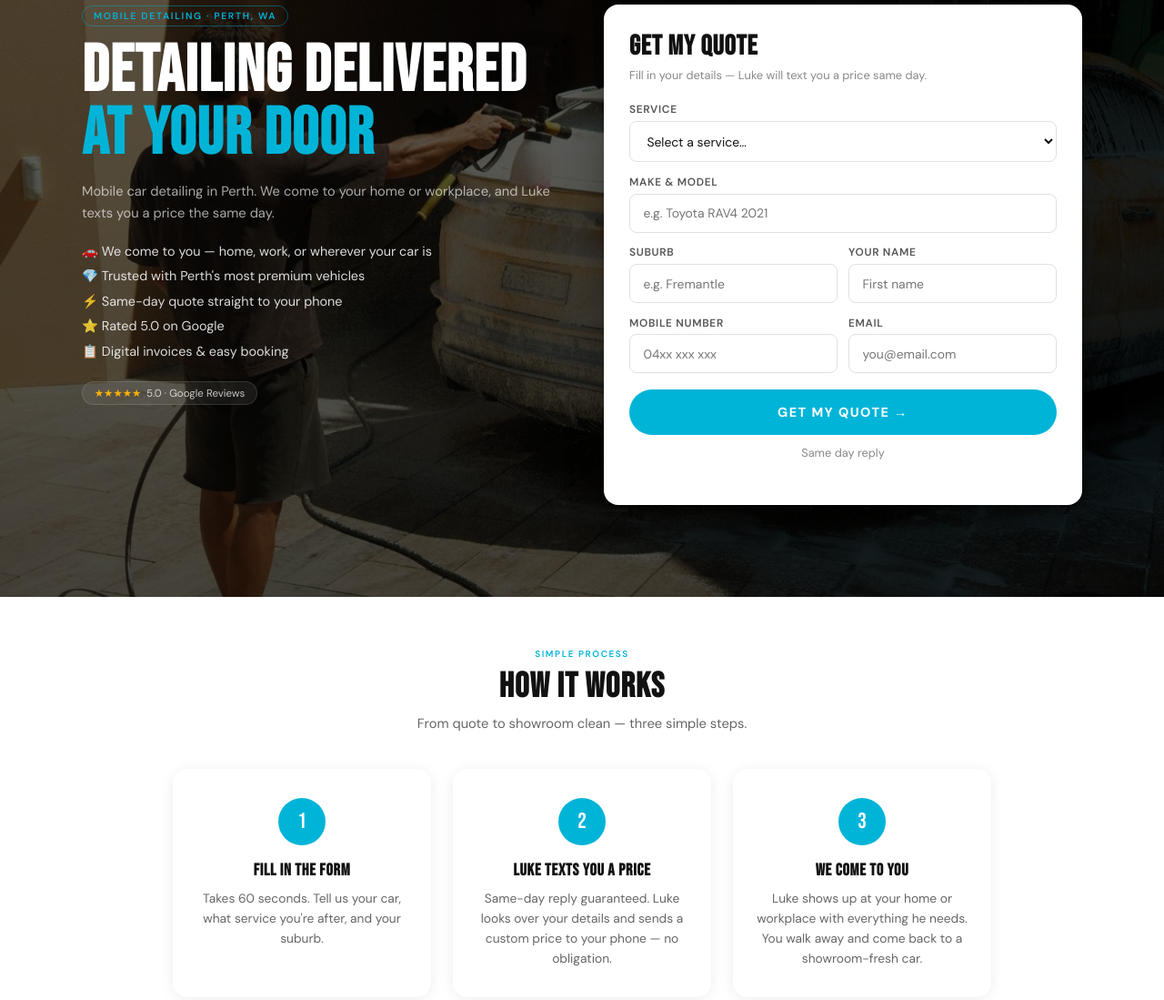
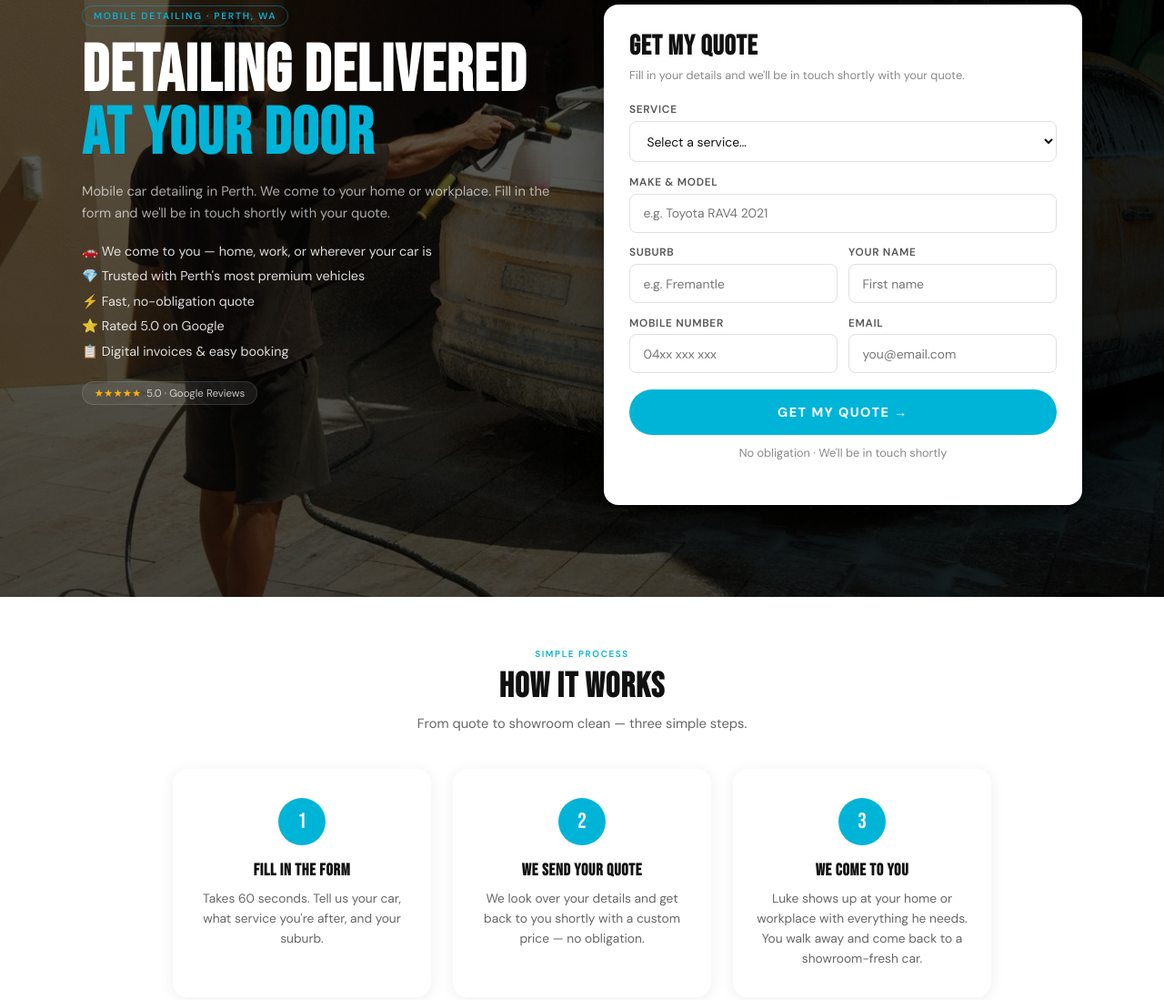
Before and after one commit to stallionservices/stallion-website, a plain HTML site: page quote.html in a window 1280 px wide. Shown: the part 144-1243 px from the top of the page at 91% size. Drawn offline with Linux system fonts and the light colour scheme.

Commit message:
Make quote reply wording general

```diff
--- a/quote.html
+++ b/quote.html
@@ -177,11 +177,11 @@ footer a:hover{color:#fff}
     <div>
       <div class="hero-label">Mobile Detailing · Perth, WA</div>
       <h1 class="hero-h1">DETAILING DELIVERED<br><span>AT YOUR DOOR</span></h1>
-      <p class="hero-sub">Mobile car detailing in Perth. We come to your home or workplace, and Luke texts you a price the same day.</p>
+      <p class="hero-sub">Mobile car detailing in Perth. We come to your home or workplace. Fill in the form and we'll be in touch shortly with your quote.</p>
       <ul class="hero-checks">
         <li>🚗 We come to you — home, work, or wherever your car is</li>
         <li>💎 Trusted with Perth's most premium vehicles</li>
-        <li>⚡ Same-day quote straight to your phone</li>
+        <li>⚡ Fast, no-obligation quote</li>
         <li>⭐ Rated 5.0 on Google</li>
         <li>📋 Digital invoices &amp; easy booking</li>
       </ul>
@@ -193,7 +193,7 @@ footer a:hover{color:#fff}
     <!-- Right: Netlify form -->
     <div class="form-card">
       <h2>GET MY QUOTE</h2>
-      <p>Fill in your details — Luke will text you a price same day.</p>
+      <p>Fill in your details and we'll be in touch shortly with your quote.</p>
 
       <form name="ad-quote" action="/thank-you.html" method="POST" data-netlify="true" netlify-honeypot="bot-field">
         <input type="hidden" name="form-name" value="ad-quote">
@@ -381,7 +381,7 @@ footer a:hover{color:#fff}
         </div>
 
         <button type="submit" class="btn-submit">GET MY QUOTE →</button>
-        <p class="form-note">Same day reply</p>
+        <p class="form-note">No obligation · We'll be in touch shortly</p>
       </form>
     </div>
 
@@ -408,8 +408,8 @@ footer a:hover{color:#fff}
       </div>
       <div style="background:#fff;border-radius:16px;padding:2rem 1.5rem;box-shadow:0 2px 16px rgba(0,0,0,.07);">
         <div style="width:52px;height:52px;background:#00b4d8;border-radius:50%;display:flex;align-items:center;justify-content:center;font-family:'Bebas Neue',sans-serif;font-size:1.5rem;color:#fff;margin:0 auto 1rem;">2</div>
-        <h3 style="font-family:'Bebas Neue',sans-serif;font-size:1.15rem;color:#111;letter-spacing:.04em;margin-bottom:.5rem;">LUKE TEXTS YOU A PRICE</h3>
-        <p style="font-size:.86rem;color:#666;line-height:1.6;">Same-day reply guaranteed. Luke looks over your details and sends a custom price to your phone — no obligation.</p>
+        <h3 style="font-family:'Bebas Neue',sans-serif;font-size:1.15rem;color:#111;letter-spacing:.04em;margin-bottom:.5rem;">WE SEND YOUR QUOTE</h3>
+        <p style="font-size:.86rem;color:#666;line-height:1.6;">We look over your details and get back to you shortly with a custom price — no obligation.</p>
       </div>
       <div style="background:#fff;border-radius:16px;padding:2rem 1.5rem;box-shadow:0 2px 16px rgba(0,0,0,.07);">
         <div style="width:52px;height:52px;background:#00b4d8;border-radius:50%;display:flex;align-items:center;justify-content:center;font-family:'Bebas Neue',sans-serif;font-size:1.5rem;color:#fff;margin:0 auto 1rem;">3</div>
@@ -597,8 +597,8 @@ footer a:hover{color:#fff}
         <div class="faq-a">An exterior detail covers the outside only — wash, wheels, tyres, windows, and trim. A full detail adds a complete interior clean: vacuum, wipe-down, dashboard, seats, door cards, and floor mats. A full detail is recommended if the car hasn't been professionally cleaned in a while.</div>
       </div>
       <div class="faq-item">
-        <div class="faq-q" onclick="toggleFaq(this)">How does the same-day pricing work? <span class="faq-arrow">▾</span></div>
-        <div class="faq-a">Fill in the form and Luke will text you a custom price the same day — usually within a few hours. Prices are based on your car's size, condition, and the service you choose. No hidden fees, no obligation to book.</div>
+        <div class="faq-q" onclick="toggleFaq(this)">How does pricing work? <span class="faq-arrow">▾</span></div>
+        <div class="faq-a">Fill in the form and we'll be in touch shortly with your quote. Prices are based on your car's size, condition, and the service you choose. No hidden fees, no obligation to book.</div>
       </div>
       <div class="faq-item">
         <div class="faq-q" onclick="toggleFaq(this)">Do I need to be home while you're detailing? <span class="faq-arrow">▾</span></div>
@@ -641,7 +641,7 @@ function toggleFaq(el){
 <!-- ══ BOTTOM CTA ══ -->
 <section class="bottom-cta">
   <h2>READY FOR A SPOTLESS CAR?</h2>
-  <p>Takes 60 seconds · No obligation · We'll text you a price today</p>
+  <p>Takes 60 seconds · No obligation · We'll be in touch shortly with your quote</p>
   <a href="#quote-form" class="cta-btn">GET MY FREE QUOTE →</a><br>
   <a href="tel:0451528324" class="cta-call">Or call us now</a>
 </section>
```
Also changed, not shown: index.html (+2 -2 lines), thank-you.html (+1 -1 lines).
